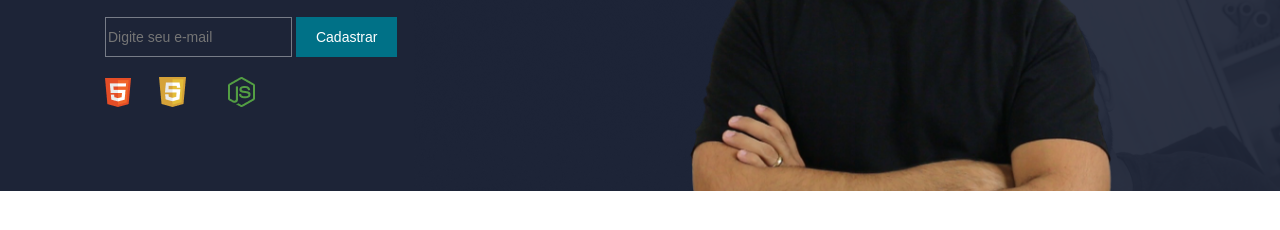
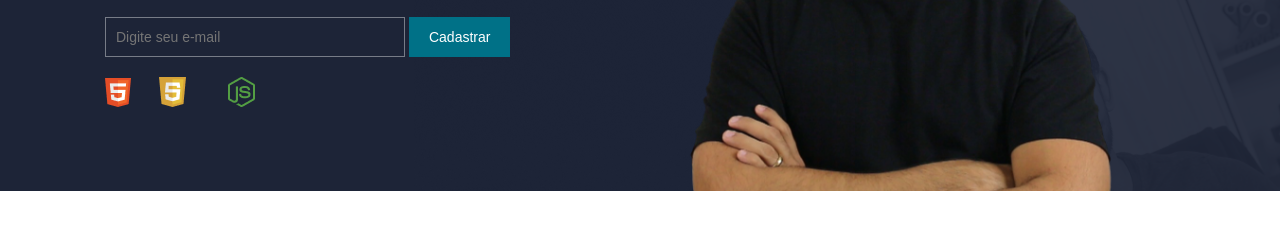
Before and after one commit to RenanRodriguesRecife/B7Daily_2022, a plain HTML site: page 01 - Montando um layout do zero em HTML e CSS/index.html in a window 1280 px wide. Shown: the part 372-602 px from the top of the page. Drawn offline with Linux system fonts and the light colour scheme.

Commit message:
add fomr

```diff
--- a/01 - Montando um layout do zero em HTML e CSS/assets/css/style.css
+++ b/01 - Montando um layout do zero em HTML e CSS/assets/css/style.css
@@ -58,6 +58,8 @@ header{
      outline: none;
      color: #fff;
      font-size: 14px;
+     width: 300px;
+     padding: 0 10px;
 }
 
 .heroArea .leftside .form button{
```
